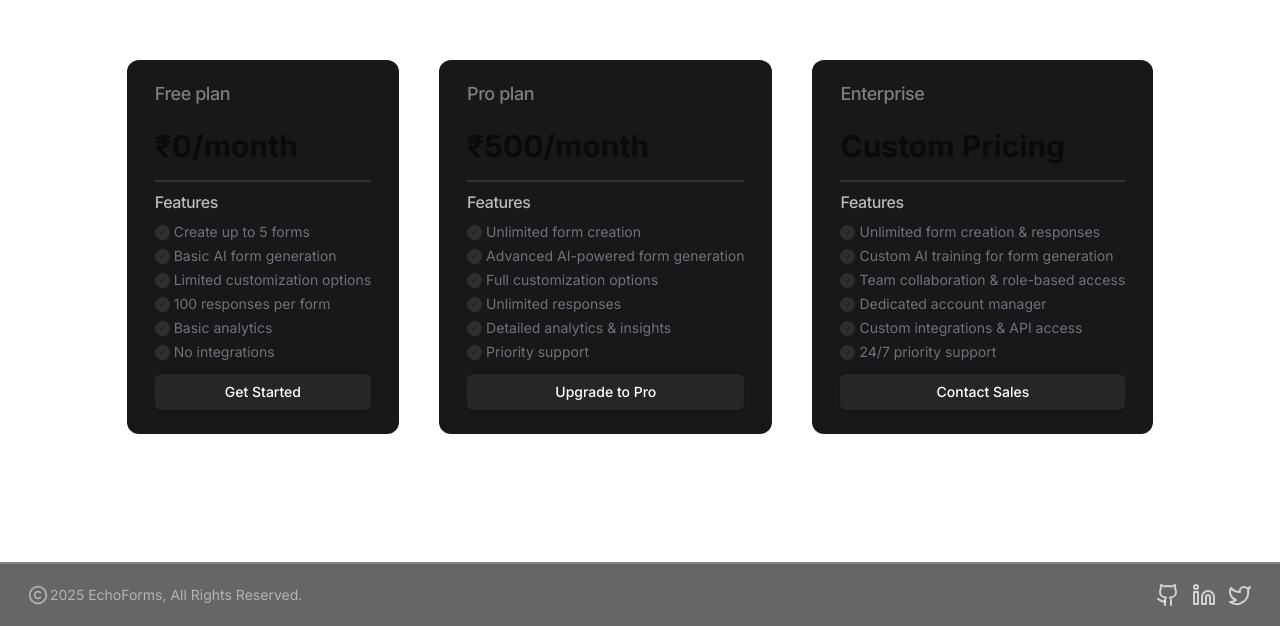
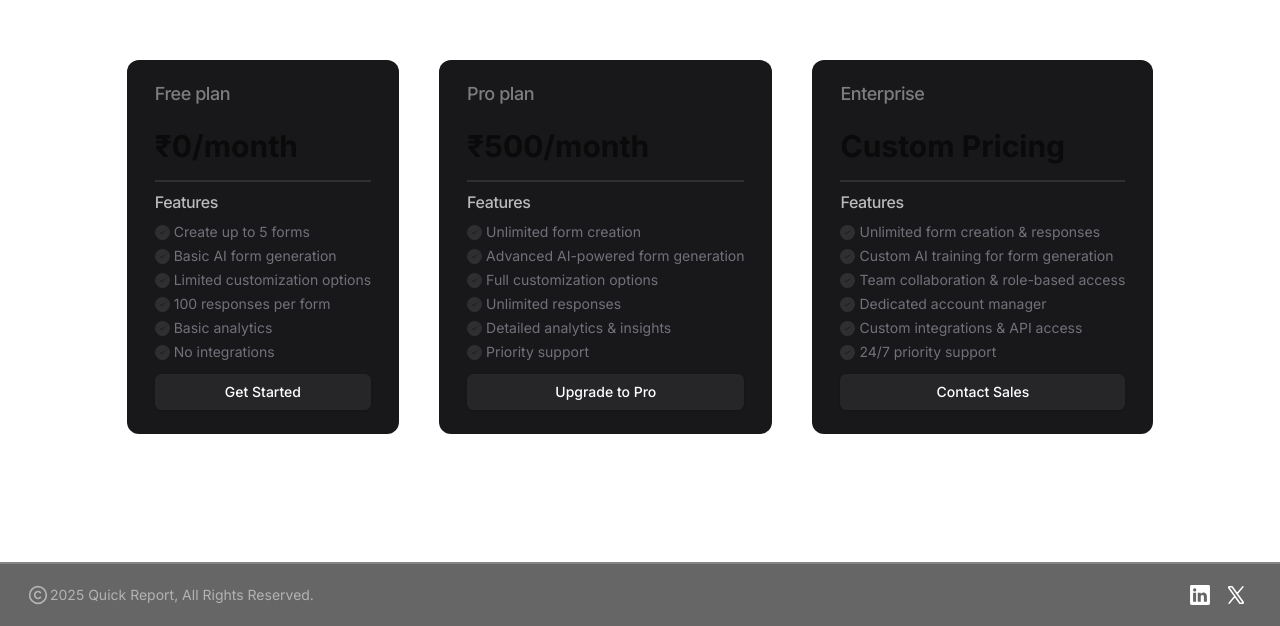
Before and after one commit to 10xshivam/EchoForms, a Next.js app: page / in a window 1280 px wide. Shown: the part 1958-2584 px from the top of the page. Built offline with nearby package versions, Linux system fonts and the light colour scheme.

Commit message:
Refactor Footer component; update copyright text and enhance social media links with custom SVG icons

```diff
--- a/src/components/Footer.tsx
+++ b/src/components/Footer.tsx
@@ -1,4 +1,4 @@
-import { Copyright, Github, Linkedin, Twitter } from "lucide-react";
+import { Copyright } from "lucide-react";
 import Link from "next/link";
 import React from "react";
 
@@ -7,17 +7,81 @@ export default function Footer() {
     <div className="w-full h-16 border-t-2 border-white/20  bg-black/60 items-center flex px-7 justify-between z-50 max-md:px-5">
       <div className="flex justify-center items-center gap-0.5 text-white/50">
         <Copyright className="w-5 max-md:mr-1"  />
-        <p className="text-sm max-md:text-[0.7rem] max-md:leading-3">2025 EchoForms, All Rights Reserved.</p>
+        <p className="text-sm max-md:text-[0.7rem] max-md:leading-3">2025 Quick Report, All Rights Reserved.</p>
       </div>
-      <div className="flex justify-center items-center gap-3">
-        <Link href={"https://github.com/shivam-tsx/Safe-Report"} className="text-white/70 hover:text-white">
-          <Github/>
+
+      <div className="flex justify-center items-center gap-1">
+        <Link href={"https://github.com/shivam-tsx/Safe-Report"} className="rounded-md hover:bg-white/10 p-1">
+          <svg
+            xmlns="http://www.w3.org/2000/svg"
+            width={24}
+            height={24}
+            viewBox="0 0 24 24"
+          >
+            <g
+              fill="none"
+              stroke="#fff"
+              strokeLinecap="round"
+              strokeLinejoin="round"
+              strokeWidth={2.3}
+            >
+              <path
+                strokeDasharray={32}
+                strokeDashoffset={32}
+                d="M12 4c1.67 0 2.61 0.4 3 0.5c0.53 -0.43 1.94 -1.5 3.5 -1.5c0.34 1 0.29 2.22 0 3c0.75 1 1 2 1 3.5c0 2.19 -0.48 3.58 -1.5 4.5c-1.02 0.92 -2.11 1.37 -3.5 1.5c0.65 0.54 0.5 1.87 0.5 2.5c0 0.73 0 3 0 3M12 4c-1.67 0 -2.61 0.4 -3 0.5c-0.53 -0.43 -1.94 -1.5 -3.5 -1.5c-0.34 1 -0.29 2.22 0 3c-0.75 1 -1 2 -1 3.5c0 2.19 0.48 3.58 1.5 4.5c1.02 0.92 2.11 1.37 3.5 1.5c-0.65 0.54 -0.5 1.87 -0.5 2.5c0 0.73 0 3 0 3"
+              >
+                <animate
+                  fill="freeze"
+                  attributeName="stroke-dashoffset"
+                  dur="0.7s"
+                  values="32;0"
+                ></animate>
+              </path>
+              <path
+                strokeDasharray={10}
+                strokeDashoffset={10}
+                d="M9 19c-1.41 0 -2.84 -0.56 -3.69 -1.19c-0.84 -0.63 -1.09 -1.66 -2.31 -2.31"
+              >
+                <animate
+                  fill="freeze"
+                  attributeName="stroke-dashoffset"
+                  begin="0.8s"
+                  dur="0.2s"
+                  values="10;0"
+                ></animate>
+              </path>
+            </g>
+          </svg>
         </Link>
-        <Link href={"https://www.linkedin.com/in/shivam-coder/"} className="text-white/70 hover:text-white" >
-          <Linkedin/>
+        <Link href={"https://www.linkedin.com/in/shivam-coder/"} className="rounded-md hover:bg-white/10 p-1" >
+          <svg
+            xmlns="http://www.w3.org/2000/svg"
+            width={24}
+            height={24}
+            viewBox="0 0 24 24"
+          >
+            <path
+              fill="#fff"
+              d="M20.47 2H3.53a1.45 1.45 0 0 0-1.47 1.43v17.14A1.45 1.45 0 0 0 3.53 22h16.94a1.45 1.45 0 0 0 1.47-1.43V3.43A1.45 1.45 0 0 0 20.47 2M8.09 18.74h-3v-9h3ZM6.59 8.48a1.56 1.56 0 1 1 0-3.12a1.57 1.57 0 1 1 0 3.12m12.32 10.26h-3v-4.83c0-1.21-.43-2-1.52-2A1.65 1.65 0 0 0 12.85 13a2 2 0 0 0-.1.73v5h-3v-9h3V11a3 3 0 0 1 2.71-1.5c2 0 3.45 1.29 3.45 4.06Z"
+            ></path>
+          </svg>
         </Link>
-        <Link href={"https://x.com/codrshivam"} className="text-white/70 hover:text-white" >
-          <Twitter/>
+        <Link href={"https://x.com/codrshivam"} className="rounded-md hover:bg-white/10 p-1" >
+          <svg
+            xmlns="http://www.w3.org/2000/svg"
+            width={24}
+            height={24}
+            viewBox="0 0 24 24"
+          >
+            <path
+              fill="none"
+              stroke="#fff"
+              strokeLinecap="round"
+              strokeLinejoin="round"
+              strokeWidth={1.5}
+              d="m13.081 10.712l-4.786-6.71a.6.6 0 0 0-.489-.252H5.28a.6.6 0 0 0-.488.948l6.127 8.59m2.162-2.576l6.127 8.59a.6.6 0 0 1-.488.948h-2.526a.6.6 0 0 1-.489-.252l-4.786-6.71m2.162-2.576l5.842-6.962m-8.004 9.538L5.077 20.25"
+            ></path>
+          </svg>
         </Link>
       </div>
     </div>
```
